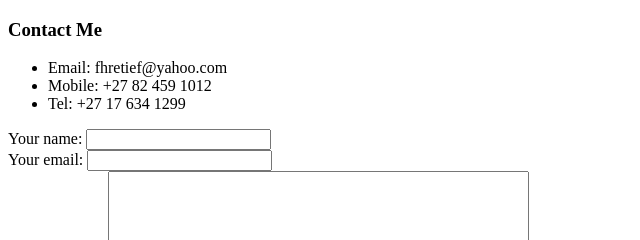
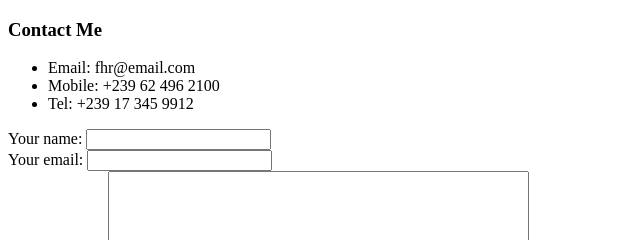
Before and after one commit to fhretief/cv, a plain HTML site: page contact.html in a window 1280 px wide. Shown: the top 240 px of the page, 0-640 px from the left. Drawn offline with Linux system fonts and the light colour scheme.

Commit message:
Update contact.html

```diff
--- a/contact.html
+++ b/contact.html
@@ -9,11 +9,11 @@
   <body>
     <h3>Contact Me</h3>
     <ul>
-      <li>Email: fhretief@yahoo.com</li>
-      <li>Mobile: +27 82 459 1012</li>
-      <li>Tel: +27 17 634 1299</li>
+      <li>Email: fhr@email.com</li>
+      <li>Mobile: +239 62 496 2100</li>
+      <li>Tel: +239 17 345 9912</li>
     </ul>
-    <form action="mailto:fhretief@yahoo.com" method="post" enctype="text/plain">
+    <form action="mailto:fhr@email.com" method="post" enctype="text/plain">
       <label>Your name:</label>
       <input type="text" name="yourName" value=""><br>
       <label>Your email:</label>
```
